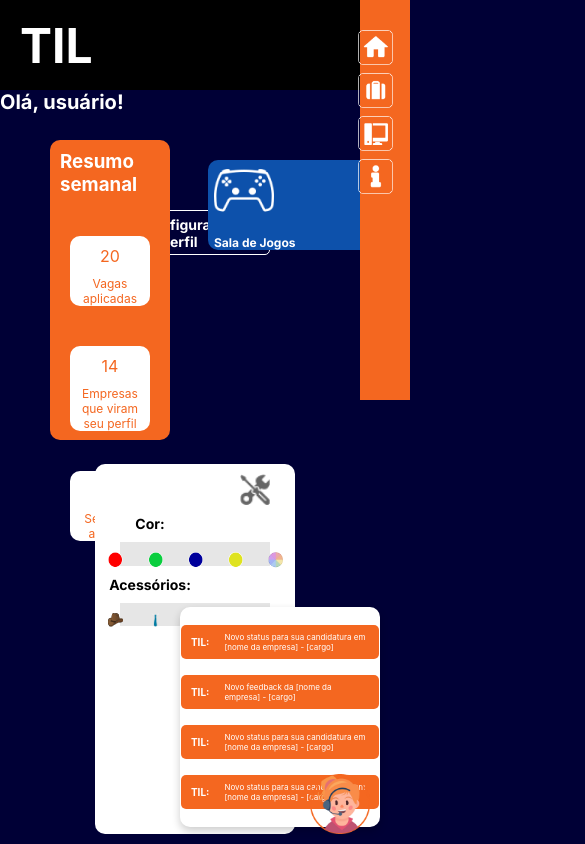
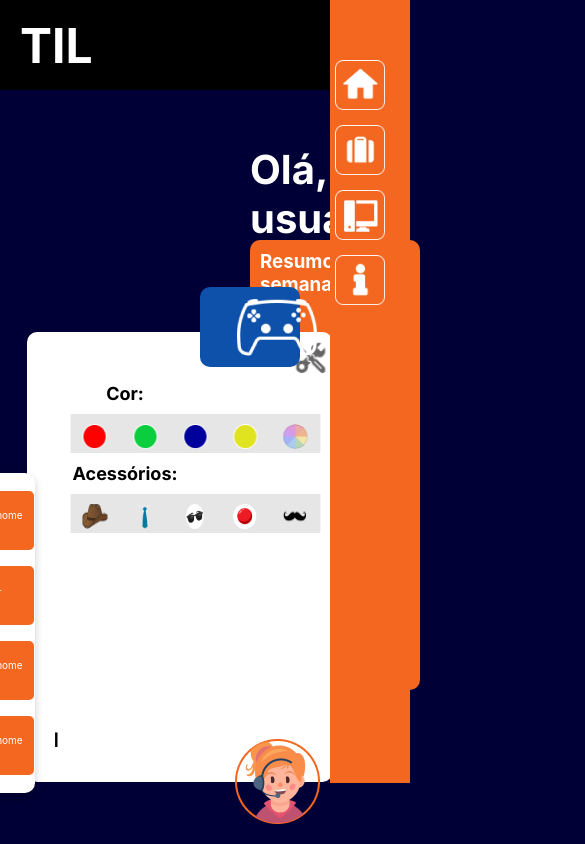
Before and after one commit to plataformatil/front-end, a React (Create React App) app: page / in a window 390 px wide. Shown: the top 844 px of the page, 585 px wide, since content can reach past the window. Built offline with nearby package versions, Linux system fonts and the light colour scheme.

Commit message:
alteracoes de medida

```diff
--- a/src/App.css
+++ b/src/App.css
@@ -12,62 +12,3 @@
   height: 40vmin;
   pointer-events: none;
 }
-
-@media (prefers-reduced-motion: no-preference) {
-  .App-logo {
-    animation: App-logo-spin infinite 20s linear;
-  }
-}
-
-.App-header {
-  background-color: #282c34;
-  min-height: 100vh;
-  display: flex;
-  flex-direction: column;
-  align-items: center;
-  justify-content: center;
-  font-size: calc(10px + 2vmin);
-  color: white;
-}
-
-.App-link {
-  color: #61dafb;
-}
-
-@keyframes App-logo-spin {
-  from {
-    transform: rotate(0deg);
-  }
-  to {
-    transform: rotate(360deg);
-  }
-}
-
-@media (max-width: 768px) {
-  .App-header {
-    font-size: calc(8px + 3vmin);
-  }
-
-  .rectangle-container {
-    margin-top: 15px;
-  }
-
-  .App-logo {
-    height: 30vmin;
-  }
-}
-
-@media (max-width: 480px) {
-  .App-header {
-    font-size: calc(6px + 4vmin);
-    text-align: left;
-  }
-
-  .rectangle-container {
-    margin-top: 10px;
-  }
-
-  .App-logo {
-    height: 25vmin;
-  }
-}
--- a/src/components/BlueRectangle.css
+++ b/src/components/BlueRectangle.css
@@ -1,64 +1,29 @@
 .blue-rectangle {
-  width: 250px;
-  height: 114px;
+  width: 15vw; /* 20% da largura da viewport */
+  height: auto; /* Ajuste automático com base no conteúdo */
+  max-width: 300px; /* Limita a largura máxima */
   background-color: #0d51ab;
   position: fixed;
   border-radius: 10px;
-  top: 240px;
-  right: 355px;
+  top: 34vh; /* 30% da altura da viewport */
+  right: 23vw; /* 10% da largura da viewport */
   display: flex;
   justify-content: space-between;
   align-items: center;
-  padding: 0 10px;
+  gap: 1rem;
+  padding: 0 1.3rem;
 }
 
 .controle-img {
-  width: 80px;
+  width: 9rem; /* Mantém proporção relativa */
   height: auto;
-  margin-left: 10px;
+  margin-left: 1rem;
 }
 
 .blue-rectangle-text {
   color: white;
   font-family: "Inter", sans-serif;
   font-weight: 600;
-  font-size: 16px;
-  margin-right: 10px;
+  font-size: 1rem; /* Tamanho relativo ao padrão */
+  margin-right: 1rem;
 }
-
-@media (max-width: 768px) {
-  .blue-rectangle {
-    width: 200px;
-    height: 100px;
-    top: 200px;
-    right: 20px;
-    padding: 0 8px;
-  }
-
-  .blue-rectangle-text {
-    font-size: 14px;
-  }
-}
-
-@media (max-width: 480px) {
-  .blue-rectangle {
-    width: 160px;
-    height: 90px;
-    top: 160px;
-    right: 10px;
-    padding: 0 6px;
-    flex-direction: column;
-    align-items: flex-start;
-  }
-
-  .controle-img {
-    width: 60px;
-    margin-left: 0;
-  }
-
-  .blue-rectangle-text {
-    font-size: 12px;
-    margin-right: 0;
-    margin-top: 5px;
-  }
-}
--- a/src/components/FooterImage.css
+++ b/src/components/FooterImage.css
@@ -5,19 +5,3 @@
   height: auto;
   z-index: 0;
 }
-
-@media (max-width: 768px) {
-  .ajuda-image {
-    bottom: 15px;
-    right: 50px;
-    width: 80px;
-  }
-}
-
-@media (max-width: 480px) {
-  .ajuda-image {
-    bottom: 10px;
-    right: 20px;
-    width: 60px;
-  }
-}
--- a/src/components/Header.css
+++ b/src/components/Header.css
@@ -82,61 +82,3 @@ body {
   font-size: 48px;
   margin: 0;
 }
-
-@media (max-width: 768px) {
-  .rectangle {
-    width: 60px;
-    height: 500px;
-  }
-
-  .rectangle.expanded {
-    width: 150px;
-  }
-
-  .sidebar {
-    top: 30px;
-    gap: 10px;
-    right: 0;
-  }
-
-  .sidebar-item {
-    gap: 8px;
-  }
-
-  .sidebar-icon {
-    width: 45px;
-  }
-
-  .sidebar-text {
-    font-size: 20px;
-  }
-}
-
-@media (max-width: 480px) {
-  .rectangle {
-    width: 50px;
-    height: 400px;
-  }
-
-  .rectangle.expanded {
-    width: 120px;
-  }
-
-  .sidebar {
-    top: 20px;
-    gap: 8px;
-    right: 0;
-  }
-
-  .sidebar-item {
-    gap: 5px;
-  }
-
-  .sidebar-icon {
-    width: 35px;
-  }
-
-  .sidebar-text {
-    font-size: 18px;
-  }
-}
--- a/src/components/OrangeRectangle.css
+++ b/src/components/OrangeRectangle.css
@@ -35,47 +35,3 @@
 .square p:last-child {
   font-size: 16px;
 }
-
-@media (max-width: 768px) {
-  .orange-rectangle {
-    width: 130px;
-    height: 350px;
-    margin-top: 100px;
-    margin-left: 150px;
-  }
-
-  .square {
-    width: 100px;
-    height: 160px;
-  }
-
-  .square p:first-child {
-    font-size: 20px;
-  }
-
-  .square p:last-child {
-    font-size: 14px;
-  }
-}
-
-@media (max-width: 480px) {
-  .orange-rectangle {
-    width: 100px;
-    height: 280px;
-    margin-top: 50px;
-    margin-left: 50px;
-  }
-
-  .square {
-    width: 80px;
-    height: 120px;
-  }
-
-  .square p:first-child {
-    font-size: 16px;
-  }
-
-  .square p:last-child {
-    font-size: 12px;
-  }
-}
--- a/src/components/RightWhiteRectangle.css
+++ b/src/components/RightWhiteRectangle.css
@@ -41,45 +41,3 @@
   color: white;
   margin-left: 15px;
 }
-
-@media (max-width: 768px) {
-  .right-white-rectangle {
-    width: 200px;
-    height: 250px;
-    right: 20px;
-    top: 80%;
-  }
-
-  .orange-button {
-    height: 50px;
-  }
-
-  .text1 {
-    font-size: 11px;
-  }
-
-  .text2 {
-    font-size: 9px;
-  }
-}
-
-@media (max-width: 480px) {
-  .right-white-rectangle {
-    width: 180px;
-    height: 200px;
-    right: 10px;
-    top: 85%;
-  }
-
-  .orange-button {
-    height: 40px;
-  }
-
-  .text1 {
-    font-size: 10px;
-  }
-
-  .text2 {
-    font-size: 8px;
-  }
-}
--- a/src/components/UserGreeting.css
+++ b/src/components/UserGreeting.css
@@ -40,53 +40,3 @@
 .profile-button .icon {
   font-size: 1em;
 }
-
-@media (max-width: 1024px) {
-  .user-greeting-text {
-    font-size: 30px;
-    left: 20px;
-  }
-
-  .profile-button {
-    font-size: 18px;
-    width: 220px;
-    top: 80px;
-    left: 20px;
-  }
-}
-
-@media (max-width: 768px) {
-  .user-greeting-text {
-    font-size: 25px;
-    left: 10px;
-  }
-
-  .profile-button {
-    font-size: 16px;
-    width: 180px;
-    top: 100px;
-    left: 10px;
-  }
-}
-
-@media (max-width: 480px) {
-  .user-greeting {
-    flex-direction: column;
-    gap: 1em;
-    align-items: center;
-  }
-
-  .user-greeting-text {
-    font-size: 20px;
-    top: 0;
-    left: 0;
-  }
-
-  .profile-button {
-    font-size: 14px;
-    width: 150px;
-    top: 120px;
-    left: 50%;
-    transform: translateX(-50%);
-  }
-}
--- a/src/components/WhiteRectangle.css
+++ b/src/components/WhiteRectangle.css
@@ -42,40 +42,3 @@
   height: auto;
   z-index: 1; /* Coloca o ícone na frente, mas sem usar absolute */
 }
-
-@media (max-width: 768px) {
-  .white-rectangle {
-    width: 180px;
-    height: 380px;
-    top: 60%;
-    left: 50%;
-    transform: translateX(-50%);
-  }
-
-  .user-image {
-    width: 120px;
-    margin-bottom: 20px;
-  }
-
-  .user-name {
-    font-size: 18px;
-  }
-
-}
-
-@media (max-width: 480px) {
-  .white-rectangle {
-    width: 150px;
-    height: 350px;
-    top: 55%;
-  }
-
-  .user-image {
-    width: 100px;
-    margin-bottom: 15px;
-  }
-
-  .user-name {
-    font-size: 16px;
-  }
-}
--- a/src/components/WhiteRectangleTwo.css
+++ b/src/components/WhiteRectangleTwo.css
@@ -61,69 +61,3 @@
   height: auto;
   margin: 10px;
 }
-
-@media (max-width: 768px) {
-  .white-rectangle-two {
-    width: 220px;
-    height: 380px;
-    top: 60%;
-    left: 50%;
-    transform: translateX(-50%);
-  }
-
-  .gear-icon {
-    margin-left: 160px;
-  }
-
-  .image {
-    width: 200px;
-  }
-
-  .cor-label,
-  .image-label {
-    font-size: 16px;
-    margin-left: -110px;
-  }
-
-  .color-overlay,
-  .accessory-overlay {
-    width: 220px;
-  }
-
-  .color-image,
-  .accessory-image {
-    width: 20px;
-  }
-}
-
-@media (max-width: 480px) {
-  .white-rectangle-two {
-    width: 180px;
-    height: 350px;
-    top: 55%;
-  }
-
-  .gear-icon {
-    margin-left: 120px;
-  }
-
-  .image {
-    width: 150px;
-  }
-
-  .cor-label,
-  .image-label {
-    font-size: 14px;
-    margin-left: -90px;
-  }
-
-  .color-overlay,
-  .accessory-overlay {
-    width: 180px;
-  }
-
-  .color-image,
-  .accessory-image {
-    width: 15px;
-  }
-}
```
